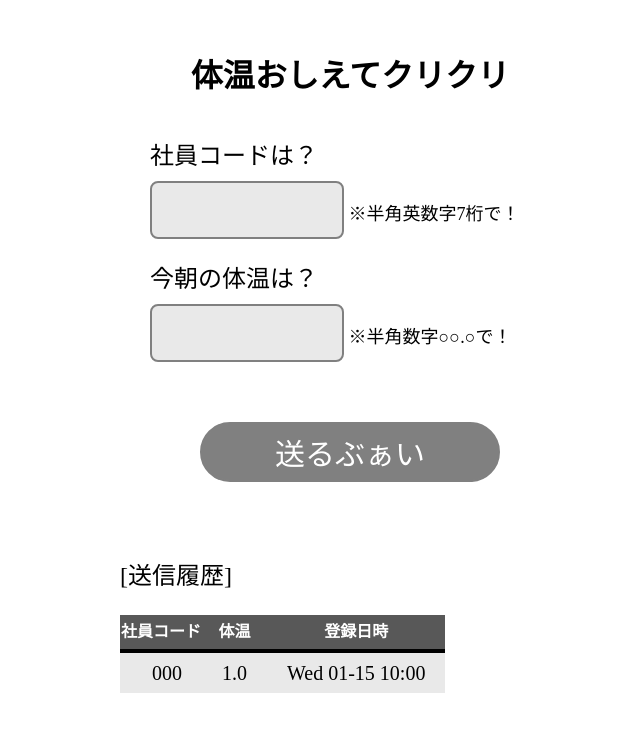
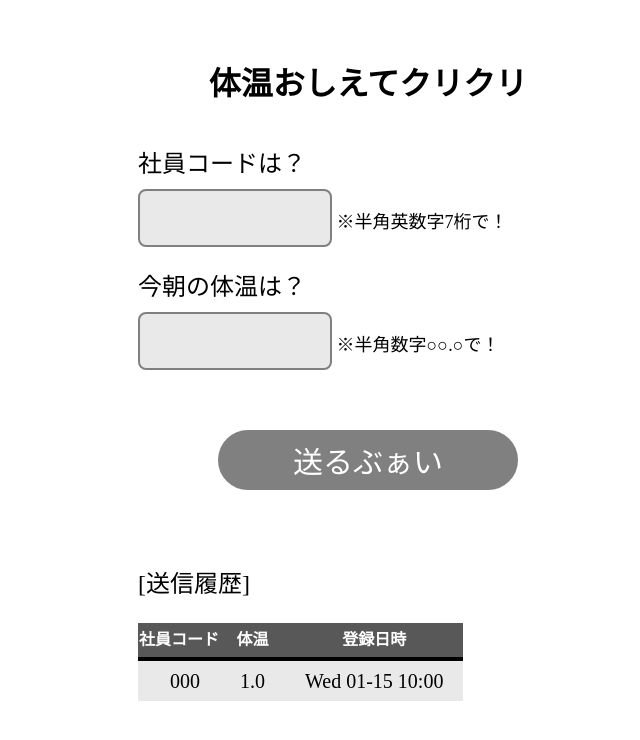
Before and after one commit to kazuyamano/ken-on-kun-old, a Flask app: page / in a window 1280 px wide. Shown: the top 740 px of the page, without its empty margins (290-930 px from the left). Run offline with Flask 2, Linux system fonts and the light colour scheme; tables that the repository leaves empty hold one stand-in row (values such as "Sample post").

Commit message:
CSS修正

```diff
--- a/main/static/style.css
+++ b/main/static/style.css
@@ -1,6 +1,5 @@
 body {
-  width: 560px;
-  margin: 0 auto;
+  width: 100%;
   background: white;
   padding: 10px;
 }
@@ -10,7 +9,7 @@ body {
   text-align: center;
 }
 .qa {
-  width: 400px;
+  width: 460px;
   font-size: 18px;
   margin: 10px auto;
 }
@@ -29,7 +28,8 @@ body {
   border-style: solid;
 }
 .submit {
-  width: 560px;
+  width: 460px;
+  margin: 0px auto;
   text-align: center;
 }
 .submit input {
@@ -88,10 +88,10 @@ body {
 }
 
 
-@media (min-width: 560px) {
+@media (max-width: 561px) {
   body {
-    width: 560px;
-    margin: 0 auto;
+    width: 100%;
+    max-width: 1000px;
     background: white;
     padding: 10px;
   }
@@ -101,7 +101,7 @@ body {
     text-align: center;
   }
   .qa {
-    width: 400px;
+    width: 460px;
     font-size: 18px;
     margin: 10px auto;
   }
@@ -120,7 +120,8 @@ body {
     border-style: solid;
   }
   .submit {
-    width: 560px;
+    width: 460px;
+    margin: 0px auto;
     text-align: center;
   }
   .submit input {
--- a/main/templates/entries.html
+++ b/main/templates/entries.html
@@ -2,7 +2,7 @@
 <html lang="ja">
   <head>
     <meta charset="utf-8">
-    <meta name="viewport" content="width=device-width,initial-scale=1">
+    <meta name="viewport" content="width=device-width, initial-scale=1, minimum-scale=1, user-scalable=yes">
     <title>検温くん_第二形態</title>
     <link rel="stylesheet" href="../static/style.css">
   </head>
```
Also changed, not shown: main/test.db.
